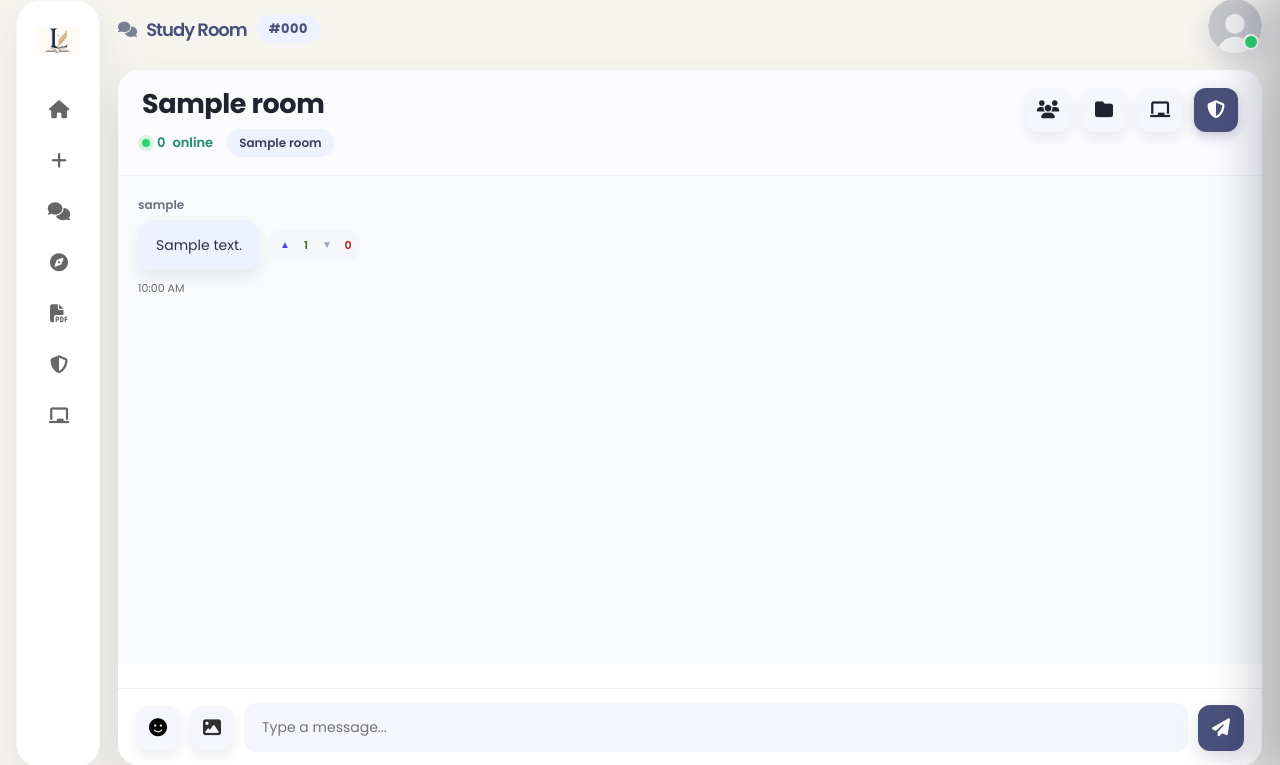
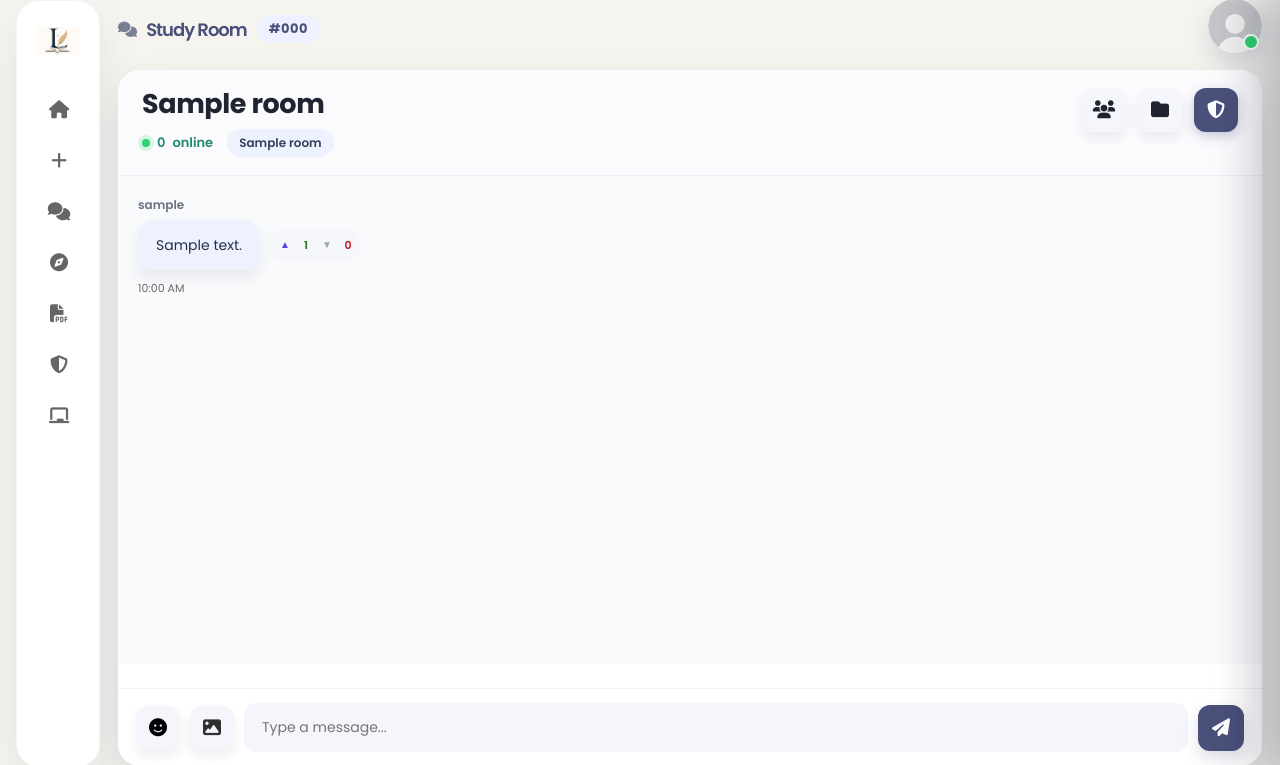
Before and after one commit to 027vibhu/AI39B_Group2_-study-group-platform-, a Flask app: page /chat/000 in a window 1280 px wide. Shown: the part 16-781 px from the top of the page. Run offline with Flask 3, Linux system fonts and the light colour scheme; the visitor is signed in with stand-in values (Sample User, id 1); data comes from the database, SQL or seed files in the repository; tables that the repository leaves empty or names only in its code hold one stand-in row (values such as "Sample post"); parts of the project's set-up code (start-up, migrations or seed data) failed here and were passed over; some libraries are stand-ins or nearby versions.

Commit message:
Adjusted spacing

```diff
--- a/app/templates/chat.html
+++ b/app/templates/chat.html
@@ -50,9 +50,6 @@
         <button id="filesToggleBtn" class="action-btn" type="button" title="Files" aria-pressed="false">
           <i class="fa-solid fa-folder"></i>
         </button>
-        <a href="{{ url_for('home.whiteboard_room', room_code=room_code) }}" class="action-btn" title="Open whiteboard">
-          <i class="fa-solid fa-chalkboard"></i>
-        </a>
         <a href="{{ url_for('home.moderation', room_code=room_code) }}" class="moderation-btn" title="Moderation Panel">
           <i class="fa-solid fa-shield-halved"></i>
         </a>
```
